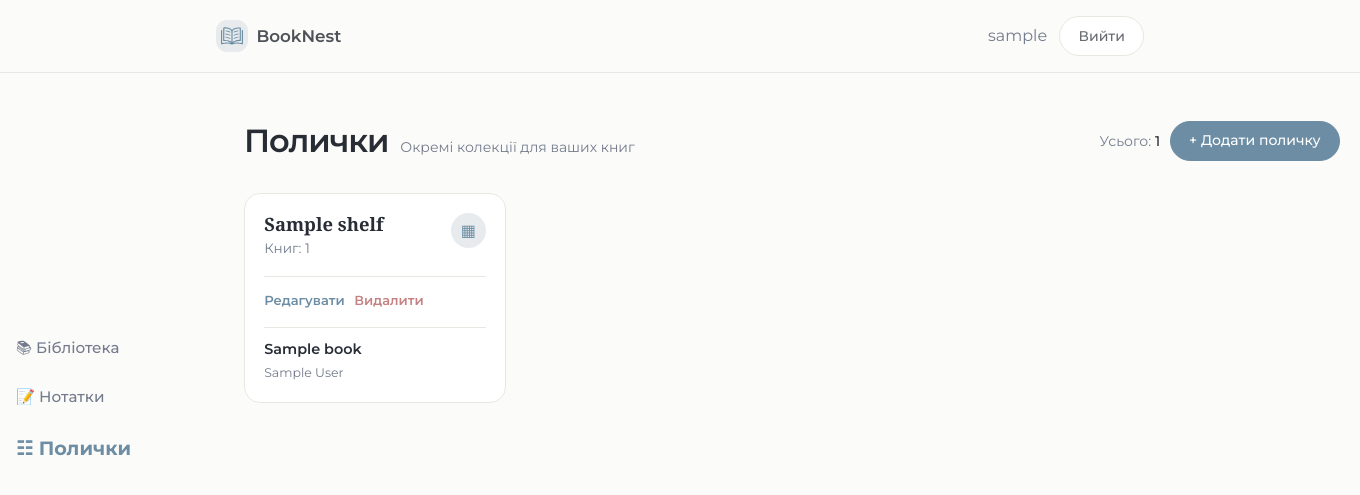
After one commit to KaterynaShynkaryk/BookNest, a Django app: page /shelves/ in a window 1360 px wide. The commit adds this page. Shown: the top 495 px of the page. Run offline with Django 5.2, Linux system fonts and the light colour scheme; a user stored in the database is signed in; tables that the repository leaves empty hold one stand-in row (values such as "Sample post").

Commit message:
Add book shelves.

```diff
--- a/library/forms.py
+++ b/library/forms.py
@@ -187,6 +187,34 @@ class BookForm(BootstrapFormMixin, forms.ModelForm):
             "description": forms.Textarea(attrs={"placeholder": "Коротко про книгу, настрій або очікування"}),
         }
 
+class ShelfForm(BootstrapFormMixin, forms.ModelForm):
+    class Meta:
+        model = Shelf
+        fields = ["name"]
+        labels = {"name": "Назва полички"}
+        widgets = {
+            "name": forms.TextInput(attrs={"placeholder": "Наприклад, Фентезі або Купити"}),
+        }
+
+    def __init__(self, *args, user=None, **kwargs):
+        super().__init__(*args, **kwargs)
+        self.user = user
+        self.apply_bootstrap_styles()
+
+    def clean_name(self):
+        name = self.cleaned_data["name"].strip()
+        if not name:
+            raise forms.ValidationError("Введіть назву полички.")
+
+        if self.user is not None:
+            duplicate_shelves = Shelf.objects.filter(user=self.user)
+            if self.instance.pk:
+                duplicate_shelves = duplicate_shelves.exclude(pk=self.instance.pk)
+            if any(shelf.name.casefold() == name.casefold() for shelf in duplicate_shelves):
+                raise forms.ValidationError("Поличка з такою назвою вже існує.")
+
+        return name
+
 
 class NoteForm(BootstrapFormMixin, forms.ModelForm):
     class Meta:
--- a/library/templates/library/book_detail.html
+++ b/library/templates/library/book_detail.html
@@ -107,7 +107,7 @@
                         {% endfor %}
                     </div>
                 {% else %}
-                    <div class="note-empty">Нотаток до цієї книги ще немає. Додайте першу нотатку у формі вище.</div>
+                    <div class="note-empty"><span class="note-empty__icon" aria-hidden="true">📝</span><span>Нотаток до цієї книги ще немає. Додайте першу нотатку у формі вище.</span></div>
                 {% endif %}
             </section>
         </div>
--- a/library/templates/library/note_list.html
+++ b/library/templates/library/note_list.html
@@ -3,7 +3,6 @@
 {% block title %}Нотатки{% endblock %}
 
 {% block content %}
-    <a class="back-link" href="{% url 'book_list' %}">← До бібліотеки</a>
 
     <section class="page-heading fade-in">
         <div class="page-heading__copy">
@@ -73,7 +72,7 @@
                         {% endfor %}
                     </div>
                 {% else %}
-                    <div class="note-empty">Загальних нотаток ще немає. Додайте першу нотатку у формі зліва.</div>
+                    <div class="note-empty"><span class="note-empty__icon" aria-hidden="true">📝</span><span>Загальних нотаток ще немає. Додайте першу нотатку у формі зліва.</span></div>
                 {% endif %}
             </section>
 
@@ -102,7 +101,7 @@
                         {% endfor %}
                     </div>
                 {% else %}
-                    <div class="note-empty">Нотаток до книг ще немає. Оберіть книгу у формі або додайте нотатку зі сторінки книги.</div>
+                    <div class="note-empty"><span class="note-empty__icon" aria-hidden="true">📝</span><span>Нотаток до книг ще немає. Оберіть книгу у формі або додайте нотатку зі сторінки книги.</span></div>
                 {% endif %}
             </section>
         </div>
--- /dev/null
+++ b/library/templates/library/shelf_list.html
@@ -0,0 +1,63 @@
+{% extends "base.html" %}
+
+{% block title %}Полички{% endblock %}
+
+{% block content %}
+    <section class="page-heading fade-in">
+        <div class="page-heading__copy">
+            <h1>Полички</h1>
+            <p>Окремі колекції для ваших книг</p>
+        </div>
+        <div class="page-heading__actions">
+            <span class="visible-count">Усього: <strong>{{ shelf_count }}</strong></span>
+            <a class="primary-link-button" href="{% url 'shelf_create' %}">+ Додати поличку</a>
+        </div>
+    </section>
+
+    {% if shelves %}
+        <section class="shelf-grid fade-in delay-1" aria-label="Список поличок">
+            {% for shelf in shelves %}
+                <article class="shelf-card">
+                    <div class="shelf-card__header">
+                        <div>
+                            <h2>{{ shelf.name }}</h2>
+                            <p>Книг: {{ shelf.books.all|length }}</p>
+                        </div>
+                        <span class="shelf-card__icon" aria-hidden="true">▦</span>
+                    </div>
+
+                    <div class="shelf-card__actions">
+                        <a href="{% url 'shelf_update' shelf.pk %}">Редагувати</a>
+                        <a class="danger-link" href="{% url 'shelf_delete' shelf.pk %}">Видалити</a>
+                    </div>
+
+                    {% if shelf.books.all %}
+                        <ul class="shelf-book-list" aria-label="Книги на поличці {{ shelf.name }}">
+                            {% for book in shelf.books.all|slice:":4" %}
+                                <li>
+                                    <a href="{% url 'book_detail' book.pk %}">{{ book.title }}</a>
+                                    <span>{{ book.author }}</span>
+                                </li>
+                            {% endfor %}
+                        </ul>
+                        {% if shelf.books.all|length > 4 %}
+                            <p class="shelf-card__more">+ ще {{ shelf.books.all|length|add:"-4" }}</p>
+                        {% endif %}
+                    {% else %}
+                        <div class="note-empty"><span class="note-empty__icon" aria-hidden="true">☷︎</span><span>На цій поличці ще немає книг.</span></div>
+                    {% endif %}
+                </article>
+            {% endfor %}
+        </section>
+    {% else %}
+        <div class="empty-state shelf-empty-state">
+            <div class="shelf-empty-icon" aria-hidden="true">☷</div>
+            <h2>Поличок ще немає</h2>
+            <p>Створіть першу поличку, щоб групувати книги за настроєм, жанром або планами.</p>
+            <div class="empty-actions">
+                <a class="primary-link-button" href="{% url 'shelf_create' %}">Додати поличку</a>
+                <a class="nav-link-button" href="{% url 'book_list' %}">До бібліотеки</a>
+            </div>
+        </div>
+    {% endif %}
+{% endblock %}
--- a/library/urls.py
+++ b/library/urls.py
@@ -15,6 +15,10 @@ from .views import (
     note_list,
     note_update,
     register,
+    shelf_create,
+    shelf_delete,
+    shelf_list,
+    shelf_update,
     test_page,
 )
 
@@ -28,6 +32,10 @@ urlpatterns = [
     path("books/<int:pk>/edit/", book_update, name="book_update"),
     path("books/<int:pk>/delete/", book_delete, name="book_delete"),
     path("notes/", note_list, name="note_list"),
+    path("shelves/", shelf_list, name="shelf_list"),
+    path("shelves/add/", shelf_create, name="shelf_create"),
+    path("shelves/<int:pk>/edit/", shelf_update, name="shelf_update"),
+    path("shelves/<int:pk>/delete/", shelf_delete, name="shelf_delete"),
     path("notes/<int:pk>/edit/", note_update, name="note_update"),
     path("notes/<int:pk>/delete/", note_delete, name="note_delete"),
     path("test/", test_page, name="test_page"),
--- a/library/views.py
+++ b/library/views.py
@@ -1,10 +1,11 @@
 from django.contrib.auth import login, logout
 from django.contrib.auth.decorators import login_required
+from django.db.models import Prefetch
 from django.views.decorators.http import require_POST
 from django.shortcuts import get_object_or_404, redirect, render
 from django.utils.http import url_has_allowed_host_and_scheme
-from .forms import BookForm, BookProgressForm, NoteForm, UkrainianUserCreationForm
-from .models import Book, Note
+from .forms import BookForm, BookProgressForm, NoteForm, ShelfForm, UkrainianUserCreationForm
+from .models import Book, Note, Shelf
 
 
 def test_page(request):
@@ -185,6 +186,77 @@ def book_note_create(request, pk):
 
 
 @login_required
+def shelf_list(request):
+    shelves = (
+        Shelf.objects.filter(user=request.user)
+        .prefetch_related(
+            Prefetch(
+                "books",
+                queryset=Book.objects.filter(user=request.user).order_by("title"),
+            )
+        )
+    )
+
+    return render(
+        request,
+        "library/shelf_list.html",
+        {
+            "shelves": shelves,
+            "shelf_count": shelves.count(),
+        },
+    )
+
+
+@login_required
+def shelf_create(request):
+    if request.method == "POST":
+        form = ShelfForm(request.POST, user=request.user)
+        if form.is_valid():
+            shelf = form.save(commit=False)
+            shelf.user = request.user
+            shelf.save()
+            return redirect("shelf_list")
+    else:
+        form = ShelfForm(user=request.user)
+
+    return render(
+        request,
+        "library/shelf_form.html",
+        {"form": form, "mode": "create"},
+    )
+
+
+@login_required
+def shelf_update(request, pk):
+    shelf = get_object_or_404(Shelf, pk=pk, user=request.user)
+
+    if request.method == "POST":
+        form = ShelfForm(request.POST, instance=shelf, user=request.user)
+        if form.is_valid():
+            form.save()
+            return redirect("shelf_list")
+    else:
+        form = ShelfForm(instance=shelf, user=request.user)
+
+    return render(
+        request,
+        "library/shelf_form.html",
+        {"form": form, "shelf": shelf, "mode": "update"},
+    )
+
+
+@login_required
+def shelf_delete(request, pk):
+    shelf = get_object_or_404(Shelf, pk=pk, user=request.user)
+
+    if request.method == "POST":
+        shelf.delete()
+        return redirect("shelf_list")
+
+    return render(request, "library/shelf_confirm_delete.html", {"shelf": shelf})
+
+
+@login_required
 def note_list(request):
     if request.method == "POST":
         form = NoteForm(request.POST, user=request.user)
--- a/static/css/styles.css
+++ b/static/css/styles.css
@@ -1434,3 +1444,150 @@ a:hover {
     font-size: 0.8rem;
     font-weight: 600;
 }
+
+.book-meta-row {
+    align-items: center;
+    display: flex;
+    flex-wrap: wrap;
+    gap: 0.45rem;
+}
+
+.shelf-grid {
+    display: grid;
+    gap: 1rem;
+    grid-template-columns: repeat(auto-fill, minmax(16rem, 1fr));
+}
+
+.shelf-card {
+    background: var(--card);
+    border: 1px solid var(--border);
+    border-radius: 1rem;
+    box-shadow: var(--shadow);
+    display: flex;
+    flex-direction: column;
+    gap: 1rem;
+    padding: 1.2rem;
+}
+
+.shelf-card__header {
+    align-items: flex-start;
+    display: flex;
+    gap: 1rem;
+    justify-content: space-between;
+}
+
+.shelf-card h2 {
+    color: var(--foreground);
+    font-family: Georgia, "Times New Roman", serif;
+    font-size: 1.15rem;
+    font-weight: 700;
+    margin: 0 0 0.2rem;
+}
+
+.shelf-card p {
+    color: var(--muted-foreground);
+    font-size: 0.85rem;
+    margin: 0;
+}
+
+.shelf-card__icon {
+    align-items: center;
+    background: var(--primary-soft);
+    border-radius: 999px;
+    color: var(--primary);
+    display: inline-flex;
+    flex: 0 0 auto;
+    font-size: 1rem;
+    height: 2.2rem;
+    justify-content: center;
+    width: 2.2rem;
+}
+
+.shelf-book-list {
+    display: grid;
+    gap: 0.65rem;
+    list-style: none;
+    margin: 0;
+    padding: 0;
+}
+
+.shelf-book-list li {
+    border-top: 1px solid var(--border);
+    display: grid;
+    gap: 0.1rem;
+    padding-top: 0.65rem;
+}
+
+.shelf-book-list a {
+    color: var(--foreground);
+    font-size: 0.9rem;
+    font-weight: 600;
+}
+
+.shelf-book-list a:hover {
+    color: var(--primary);
+}
+
+.shelf-book-list span,
+.shelf-card__more {
+    color: var(--muted-foreground);
+    font-size: 0.78rem;
+}
+
+.page-heading__actions,
+.empty-actions,
+.shelf-card__actions {
+    align-items: center;
+    display: flex;
+    flex-wrap: wrap;
+    gap: 0.6rem;
+}
+
+.page-heading__actions {
+    justify-content: flex-end;
+}
+
+.shelf-card__actions {
+    border-top: 1px solid var(--border);
+    padding-top: 0.8rem;
+}
+
+.shelf-card__actions a {
+    color: var(--primary);
+    font-size: 0.82rem;
+    font-weight: 600;
+}
+
+.shelf-card__actions .danger-link {
+    color: var(--destructive);
+}
+
+.shelf-form-shell {
+    max-width: 640px;
+}
+
+.shelf-form-card {
+    background: var(--card);
+    border: 1px solid var(--border);
+    border-radius: 1rem;
+    box-shadow: var(--shadow);
+}
+
+.shelf-empty-state {
+    border-color: color-mix(in srgb, var(--primary) 26%, var(--border));
+}
+
+.shelf-empty-icon {
+    align-items: center;
+    background: color-mix(in srgb, var(--primary-soft) 72%, transparent);
+    border: 1px solid color-mix(in srgb, var(--primary) 18%, transparent);
+    border-radius: 999px;
+    color: var(--primary);
+    display: inline-flex;
+    font-size: 2.75rem;
+    height: 5.25rem;
+    justify-content: center;
+    line-height: 1;
+    margin-bottom: 1.2rem;
+    width: 5.25rem;
+}
--- a/templates/base.html
+++ b/templates/base.html
@@ -18,7 +18,7 @@
                 <nav class="sidebar-nav">
                     <a class="{% if request.resolver_match.url_name == 'book_list' or request.resolver_match.url_name == 'book_create' or request.resolver_match.url_name == 'book_detail' or request.resolver_match.url_name == 'book_update' or request.resolver_match.url_name == 'book_delete' %}is-active{% endif %}" href="{% url 'book_list' %}">📚︎ Бібліотека</a>
                     <a class="{% if request.resolver_match.url_name == 'note_list' or request.resolver_match.url_name == 'note_update' %}is-active{% endif %}" href="{% url 'note_list' %}">📝︎ Нотатки</a>
-                    <span aria-disabled="true">▦ Полички</span>
+                     <a class="{% if request.resolver_match.url_name == 'shelf_list' or request.resolver_match.url_name == 'shelf_create' or request.resolver_match.url_name == 'shelf_update' or request.resolver_match.url_name == 'shelf_delete' %}is-active{% endif %}" href="{% url 'shelf_list' %}">☷︎ Полички</a>
                 </nav>
             </aside>
         {% endif %}
```
Also changed, not shown: other parts of static/css/styles.css (+31 -21 lines), library/templates/library/book_list.html (+9 -11 lines), library/templates/library/shelf_confirm_delete.html (added, +21 -0 lines), library/templates/library/shelf_form.html (added, +30 -0 lines), library/tests.py (+197 -1 lines).
